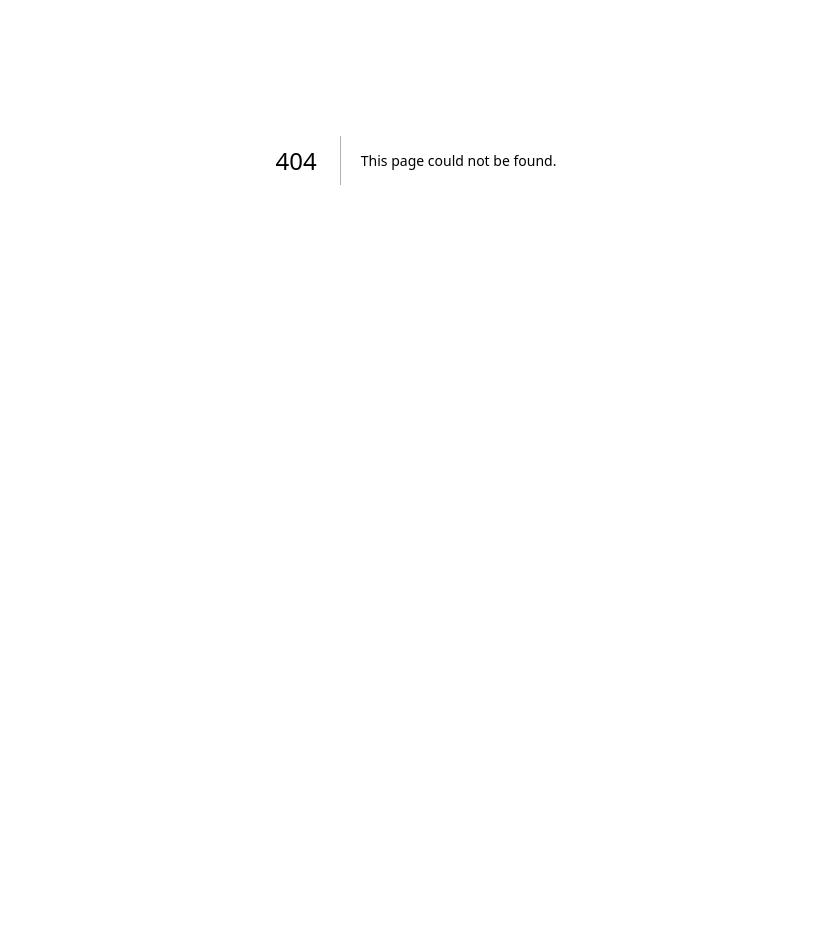
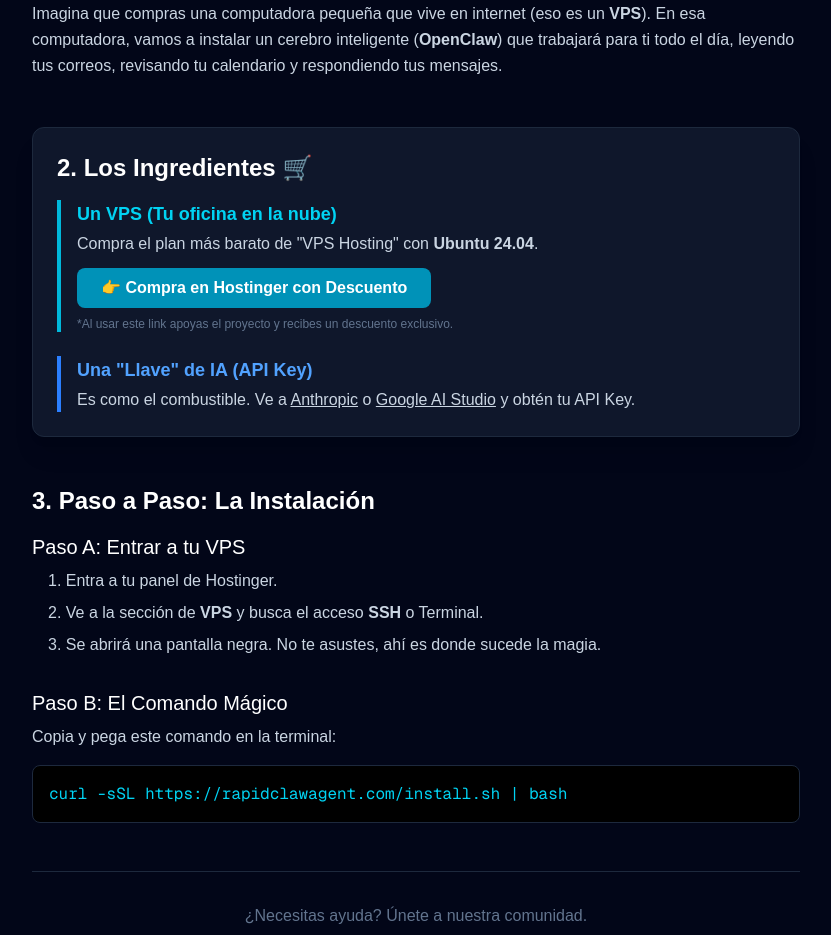
Before and after one commit to Angolin64/rapidclawagent, a Next.js app: page /guia in a window 1280 px wide. Before the commit this address had no page. Shown: the part 240-1175 px from the top of the page, without its empty margins (224-1055 px from the left). Before the commit the page ends 800 px from the top, so only its background shows below. Built offline with nearby package versions, Linux system fonts and the light colour scheme.

Commit message:
feat: add /guia page + audit report + landing CTA updates

```diff
--- /dev/null
+++ b/app/guia/page.tsx
@@ -0,0 +1,81 @@
+import Link from 'next/link';
+
+export default function GuiaPage() {
+  return (
+    <main className="min-h-screen bg-slate-950 text-slate-300 py-12 px-4">
+      <div className="max-w-3xl mx-auto">
+        <Link href="/" className="text-cyan-400 hover:text-cyan-300 mb-8 inline-block">
+          ← Volver al Inicio
+        </Link>
+
+        <h1 className="text-4xl font-bold text-white mb-8 border-b border-slate-800 pb-4">
+          🦞 Guía de Inicio para Principiantes
+        </h1>
+
+        <section className="mb-12">
+          <h2 className="text-2xl font-semibold text-white mb-4">1. El Concepto: ¿Qué estamos haciendo?</h2>
+          <p className="mb-4 leading-relaxed">
+            Imagina que compras una computadora pequeña que vive en internet (eso es un <strong>VPS</strong>).
+            En esa computadora, vamos a instalar un cerebro inteligente (<strong>OpenClaw</strong>) que trabajará para ti todo el día,
+            leyendo tus correos, revisando tu calendario y respondiendo tus mensajes.
+          </p>
+        </section>
+
+        <section className="mb-12 bg-slate-900 border border-slate-800 rounded-xl p-6 shadow-xl">
+          <h2 className="text-2xl font-semibold text-white mb-4 flex items-center gap-2">
+            2. Los Ingredientes 🛒
+          </h2>
+          <div className="space-y-6">
+            <div className="border-l-4 border-cyan-500 pl-4">
+              <h3 className="text-lg font-bold text-cyan-400 mb-1">Un VPS (Tu oficina en la nube)</h3>
+              <p>Compra el plan más barato de "VPS Hosting" con <strong>Ubuntu 24.04</strong>.</p>
+              <a
+                href="https://www.hostinger.com?REFERRALCODE=SVYAGOLINZTB"
+                target="_blank"
+                rel="noopener noreferrer"
+                className="inline-block mt-3 bg-cyan-600 hover:bg-cyan-500 text-white font-bold py-2 px-6 rounded-lg transition-all transform hover:scale-105"
+              >
+                👉 Compra en Hostinger con Descuento
+              </a>
+              <p className="text-xs text-slate-500 mt-2">
+                *Al usar este link apoyas el proyecto y recibes un descuento exclusivo.
+              </p>
+            </div>
+
+            <div className="border-l-4 border-blue-500 pl-4">
+              <h3 className="text-lg font-bold text-blue-400 mb-1">Una "Llave" de IA (API Key)</h3>
+              <p>Es como el combustible. Ve a <a href="https://console.anthropic.com/" className="underline">Anthropic</a> o <a href="https://aistudio.google.com/" className="underline">Google AI Studio</a> y obtén tu API Key.</p>
+            </div>
+          </div>
+        </section>
+
+        <section className="mb-12">
+          <h2 className="text-2xl font-semibold text-white mb-4">3. Paso a Paso: La Instalación</h2>
+          <div className="space-y-8">
+            <div>
+              <h3 className="text-xl font-medium text-white mb-2">Paso A: Entrar a tu VPS</h3>
+              <ol className="list-decimal list-inside space-y-2 ml-4">
+                <li>Entra a tu panel de Hostinger.</li>
+                <li>Ve a la sección de <strong>VPS</strong> y busca el acceso <strong>SSH</strong> o Terminal.</li>
+                <li>Se abrirá una pantalla negra. No te asustes, ahí es donde sucede la magia.</li>
+              </ol>
+            </div>
+
+            <div>
+              <h3 className="text-xl font-medium text-white mb-2">Paso B: El Comando Mágico</h3>
+              <p className="mb-4">Copia y pega este comando en la terminal:</p>
+              <div className="bg-black rounded-lg p-4 font-mono text-cyan-400 border border-slate-800 overflow-x-auto">
+                curl -sSL https://rapidclawagent.com/install.sh | bash
+              </div>
+            </div>
+          </div>
+        </section>
+
+        <footer className="border-t border-slate-800 pt-8 mt-12 text-center text-slate-500">
+          <p>¿Necesitas ayuda? Únete a nuestra comunidad.</p>
+          <p className="mt-2 text-xs italic">🦞 Creado por Angel y Chat para humanos.</p>
+        </footer>
+      </div>
+    </main>
+  );
+}
--- a/app/page.tsx
+++ b/app/page.tsx
@@ -100,12 +100,22 @@
             <p className="text-sm text-slate-400">
               Works on Ubuntu 24.04 LTS • Tested on Hostinger, Hetzner, DigitalOcean
             </p>
-            <a
-              href="/guia.md"
-              className="inline-flex items-center gap-2 text-cyan-400 hover:text-cyan-300 transition-colors bg-cyan-400/10 px-4 py-2 rounded-full text-sm font-medium border border-cyan-400/20"
-            >
-              📖 ¿Primera vez? Lee la Guía para Principiantes
-            </a>
+            <div className="flex flex-wrap justify-center gap-4">
+              <a
+                href="/guia"
+                className="inline-flex items-center gap-2 text-cyan-400 hover:text-cyan-300 transition-colors bg-cyan-400/10 px-6 py-3 rounded-full text-base font-medium border border-cyan-400/20 shadow-lg shadow-cyan-500/10"
+              >
+                📖 Guía Paso a Paso (Principiantes)
+              </a>
+              <a
+                href="https://www.hostinger.com?REFERRALCODE=SVYAGOLINZTB"
+                target="_blank"
+                rel="noopener noreferrer"
+                className="inline-flex items-center gap-2 text-white hover:bg-slate-800 transition-colors bg-slate-900 px-6 py-3 rounded-full text-base font-medium border border-slate-700"
+              >
+                ☁️ Get VPS (Hostinger Link)
+              </a>
+            </div>
           </div>
         </div>
       </section>
```
Also changed, not shown: 1 other file (tests, documents, lock files or other folders).
